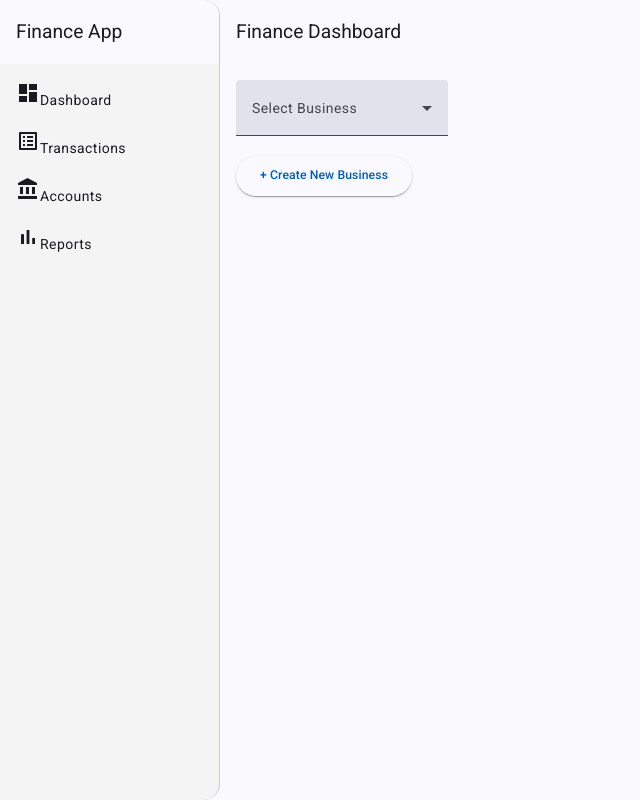
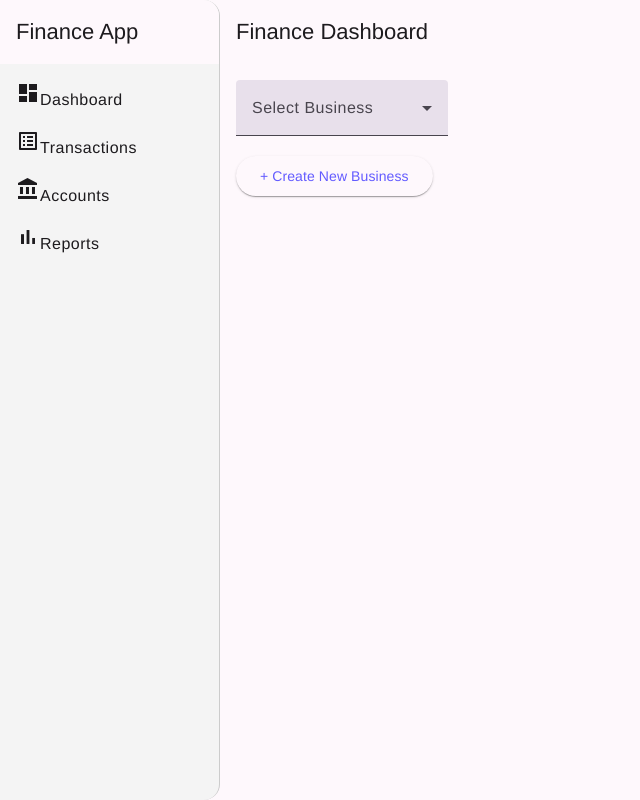
Before and after one commit to jamesw-code/finance-app, an Angular app: page /dashboard in a window 1280 px wide. Shown: the whole page, without its empty margins (0-640 px from the left). Built offline with nearby package versions, Linux system fonts and the light colour scheme.

Commit message:
feat(theme): add Stripe-inspired Angular theme

```diff
--- a/src/styles.scss
+++ b/src/styles.scss
@@ -1,33 +1,11 @@
+@use './theme/stripe-theme' as stripe;
 
-// Include theming for Angular Material with `mat.theme()`.
-// This Sass mixin will define CSS variables that are used for styling Angular Material
-// components according to the Material 3 design spec.
-// Learn more about theming and how to use it for your application's
-// custom components at https://material.angular.dev/guide/theming
-@use '@angular/material' as mat;
+@include stripe.theme();
 
-html {
-  @include mat.theme((
-    color: (
-      primary: mat.$azure-palette,
-      tertiary: mat.$blue-palette,
-    ),
-    typography: Roboto,
-    density: 0,
-  ));
+html, body {
+  height: 100%;
+}
 
-  // Default the application to a light color theme. This can be changed to
-  // `dark` to enable the dark color theme, or to `light dark` to defer to the
-  // user's system settings.
-  color-scheme: light;
-
-  // Set a default background, font and text colors for the application using
-  // Angular Material's system-level CSS variables. Learn more about these
-  // variables at https://material.angular.dev/guide/system-variables
-  background-color: var(--mat-sys-surface);
-  color: var(--mat-sys-on-surface);
-  font: var(--mat-sys-body-medium);
-}/* You can add global styles to this file, and also import other style files */
-
-html, body { height: 100%; }
-body { margin: 0; font-family: Roboto, "Helvetica Neue", sans-serif; }
+body {
+  margin: 0;
+}
--- /dev/null
+++ b/src/theme/stripe-theme.scss
@@ -0,0 +1,35 @@
+@use '@angular/material' as mat;
+
+@mixin theme() {
+  html {
+    @include mat.theme((
+      color: (
+        primary: mat.$violet-palette,
+        tertiary: mat.$azure-palette,
+      ),
+      typography: (
+        brand-family: 'Helvetica Neue, Arial, sans-serif',
+        plain-family: 'Helvetica Neue, Arial, sans-serif',
+      ),
+      density: 0,
+    ));
+
+    /* Stripe-inspired surface and primary accents */
+    --mat-sys-primary: #635bff;
+    --mat-sys-on-primary: #ffffff;
+    --mat-sys-secondary: #00d4ff;
+    --mat-sys-on-secondary: #000000;
+    background-color: #f6f9fc;
+    color-scheme: light;
+    color: var(--mat-sys-on-surface);
+    font-family: 'Helvetica Neue', Arial, sans-serif;
+  }
+
+  .mat-mdc-raised-button,
+  .mat-mdc-outlined-button,
+  .mat-mdc-flat-button {
+    border-radius: 6px;
+    text-transform: none;
+    font-weight: 500;
+  }
+}
```
